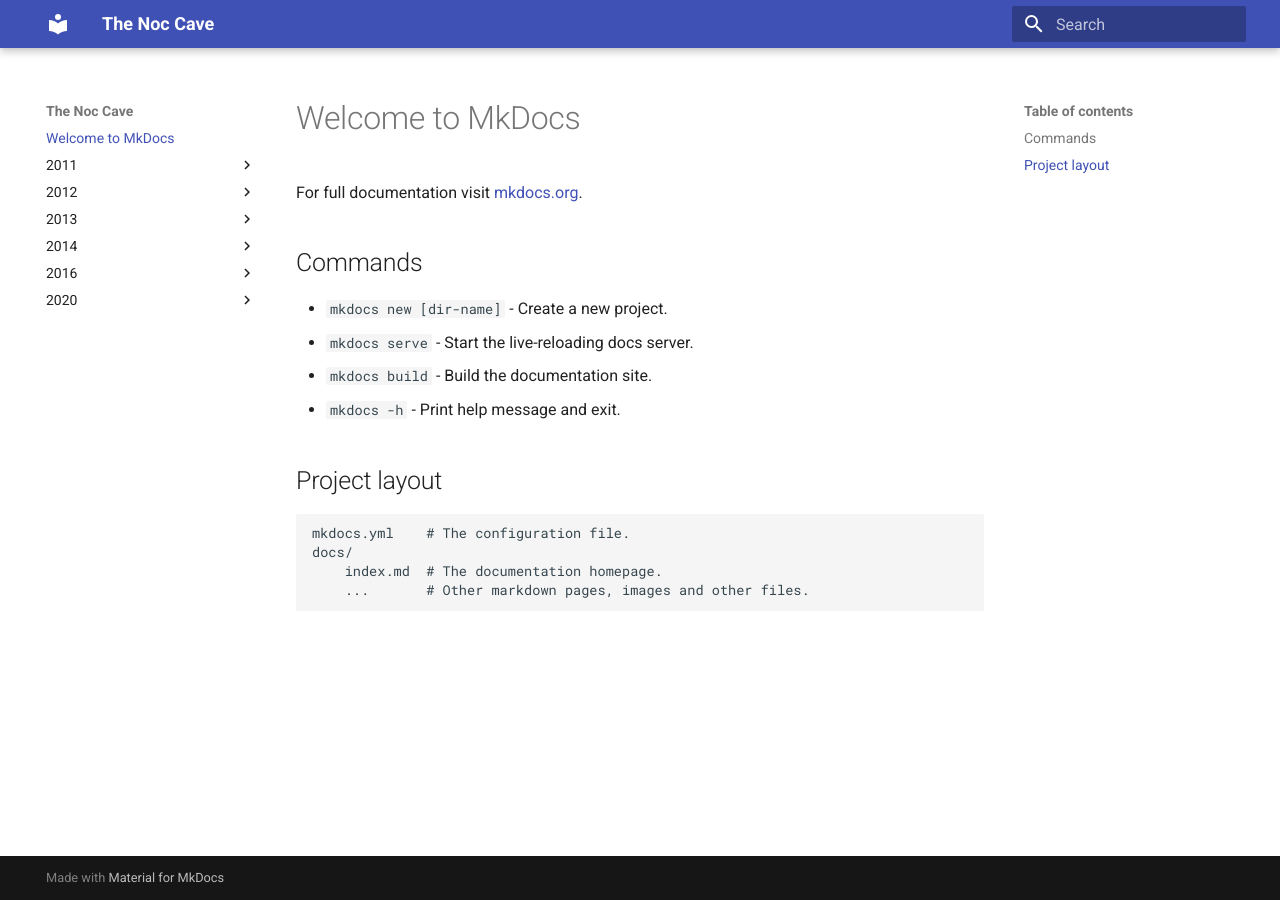
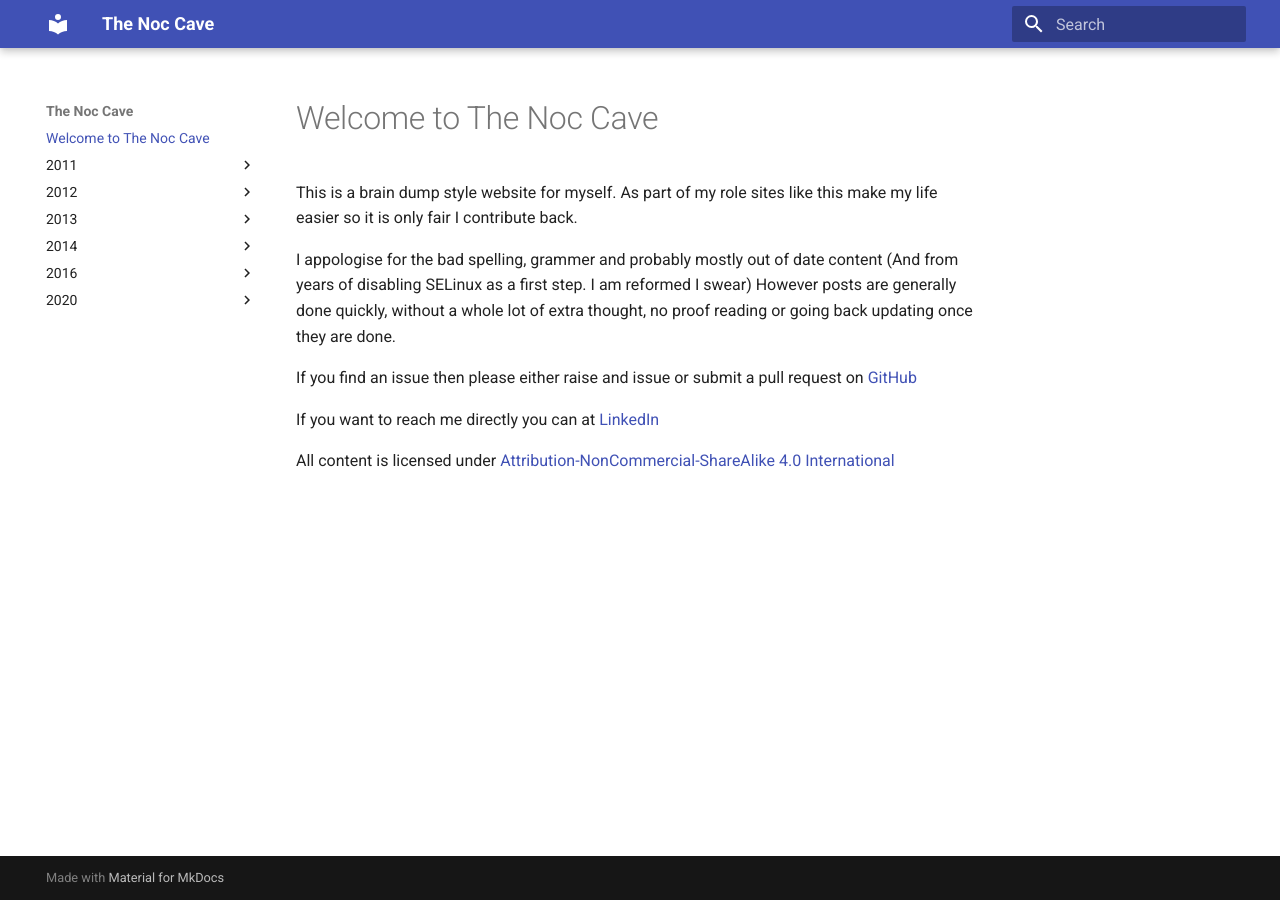
Before and after one commit to thenoccave/website, an MkDocs documentation site: the page built from docs/index.md, in a window 1280 px wide. Built offline with MkDocs 1.6.1 and Material for MkDocs 9.7.7, drawn with Linux system fonts in a browser that asks for light colours.

Commit message:
fix index and readme

```diff
--- a/docs/index.md
+++ b/docs/index.md
@@ -1,17 +1,11 @@
-# Welcome to MkDocs
+# Welcome to The Noc Cave
 
-For full documentation visit [mkdocs.org](https://www.mkdocs.org).
+This is a brain dump style website for myself. As part of my role sites like this make my life easier so it is only fair I contribute back.
 
-## Commands
+I appologise for the bad spelling, grammer and probably mostly out of date content (And from years of disabling SELinux as a first step. I am reformed I swear) However posts are generally done quickly, without a whole lot of extra thought, no proof reading or going back updating once they are done.
 
-* `mkdocs new [dir-name]` - Create a new project.
-* `mkdocs serve` - Start the live-reloading docs server.
-* `mkdocs build` - Build the documentation site.
-* `mkdocs -h` - Print help message and exit.
+If you find an issue then please either raise and issue or submit a pull request on [GitHub](https://github.com/thenoccave/website)
 
-## Project layout
+If you want to reach me directly you can at [LinkedIn](https://www.linkedin.com/in/peter-blackford-7b4b9531/)
 
-    mkdocs.yml    # The configuration file.
-    docs/
-        index.md  # The documentation homepage.
-        ...       # Other markdown pages, images and other files.
+All content is licensed under [Attribution-NonCommercial-ShareAlike 4.0 International](https://creativecommons.org/licenses/by-nc-sa/4.0/)
```
Also changed, not shown: README.md (+5 -1 lines).
